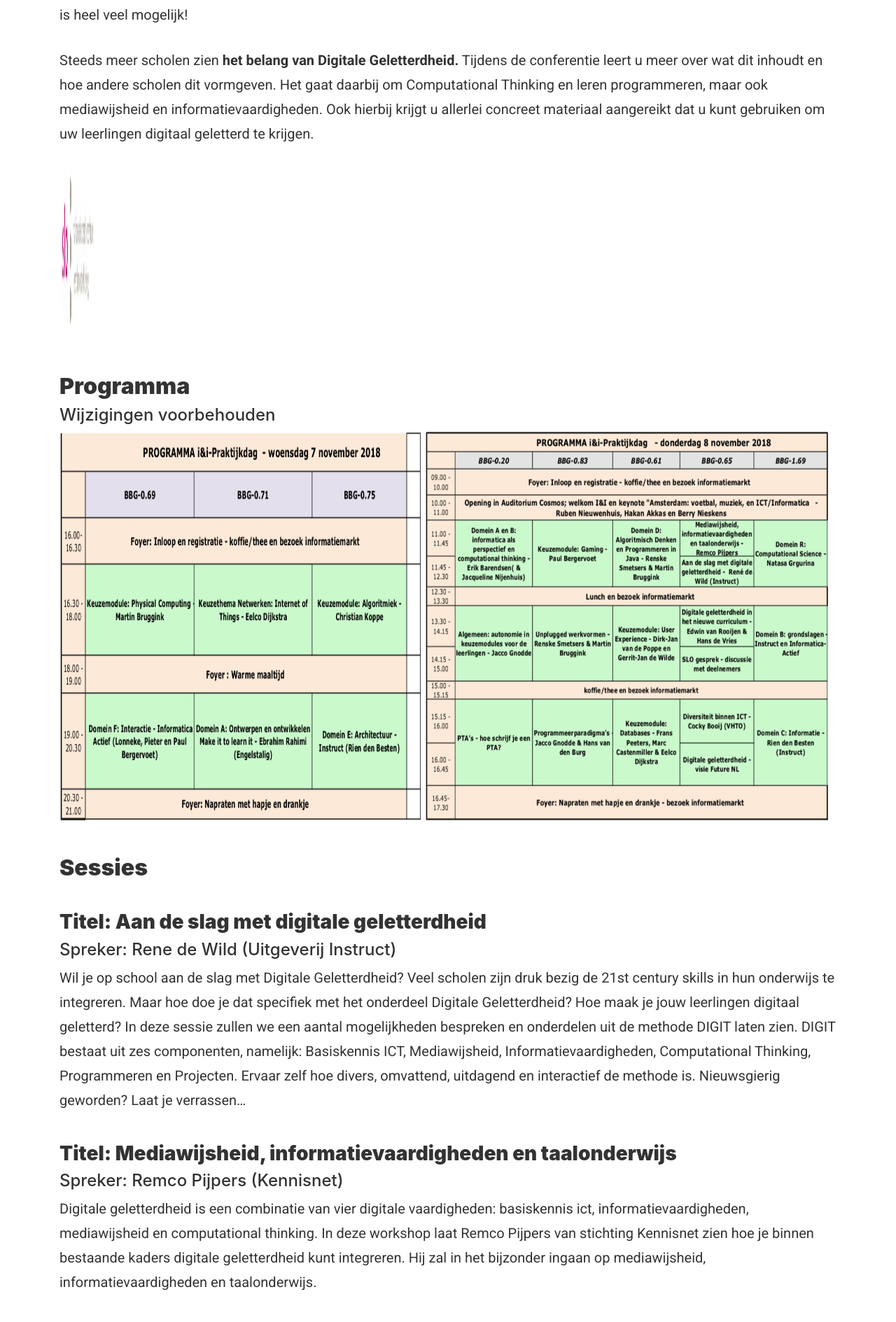
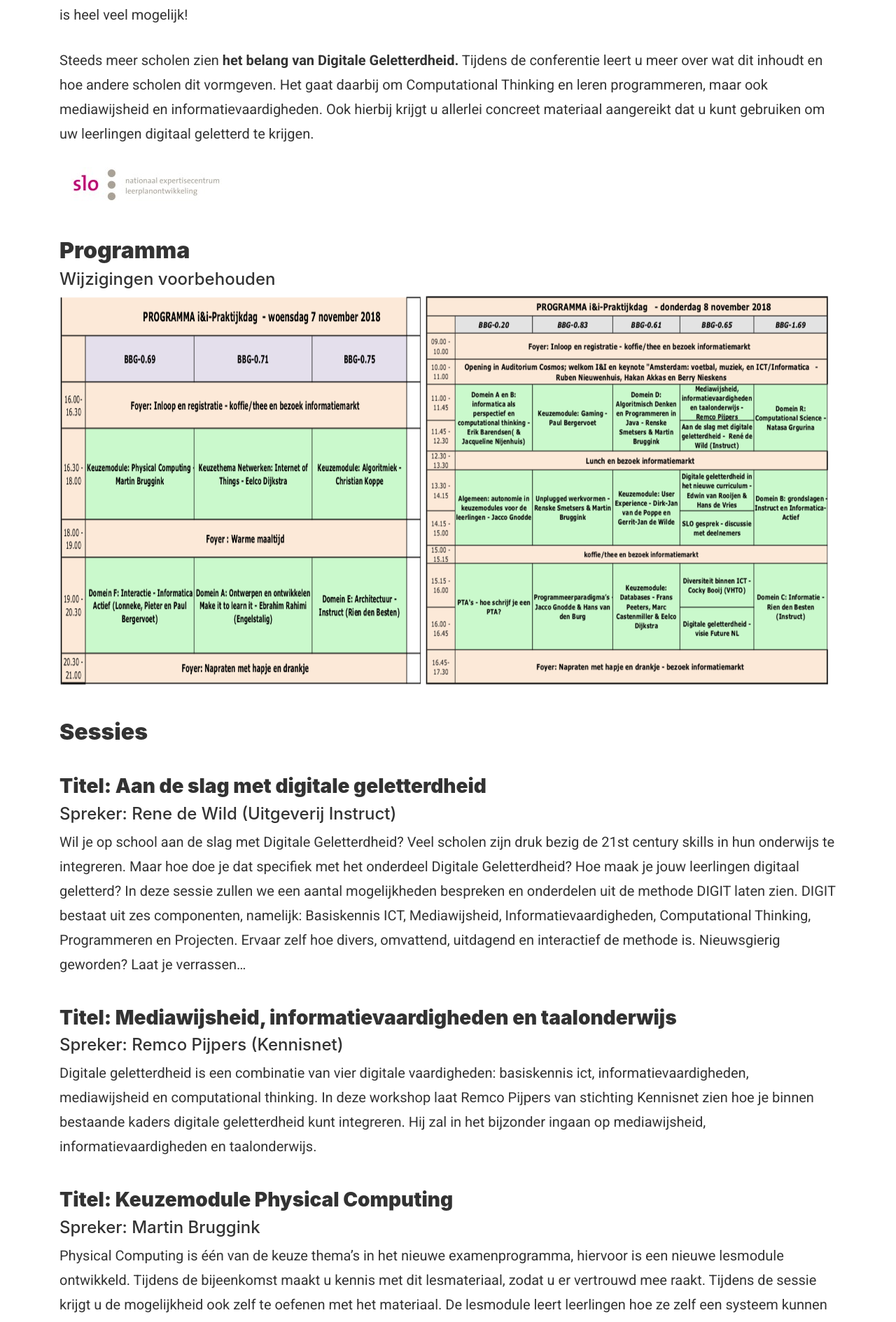
Before and after one commit to ieni/website, a Jekyll site: the page built from _projects/ieni-conferentie-2018.md, in a window 1280 px wide. Shown: the part 963-2852 px from the top of the page at 70% size. Built offline with Jekyll 4.4.1, drawn with Linux system fonts in a browser that asks for light colours.

Commit message:
Updated sizing SLO logo

```diff
--- a/_projects/ieni-conferentie-2018.md
+++ b/_projects/ieni-conferentie-2018.md
@@ -16,7 +16,7 @@ Het nieuwe examenprogramma informatica komt er aan. Tijdens deze conferentie kun
 
 Steeds meer scholen zien **het belang van Digitale Geletterdheid.** Tijdens de conferentie leert u meer over wat dit inhoudt en hoe andere scholen dit vormgeven. Het gaat daarbij om Computational Thinking en leren programmeren, maar ook mediawijsheid en informatievaardigheden. Ook hierbij krijgt u allerlei concreet materiaal aangereikt dat u kunt gebruiken om uw leerlingen digitaal geletterd te krijgen.
 
- <img src="{{'/assets/img/content/SLO_LOGO.JPG' | relative_url}}" alt="Programma 7 november" height="246" width="52">
+ <img src="{{'/assets/img/content/SLO_LOGO.jpg' | relative_url}}" alt="Programma 7 november" height="52" width="246">
 
 ## Programma
 #### Wijzigingen voorbehouden
```
